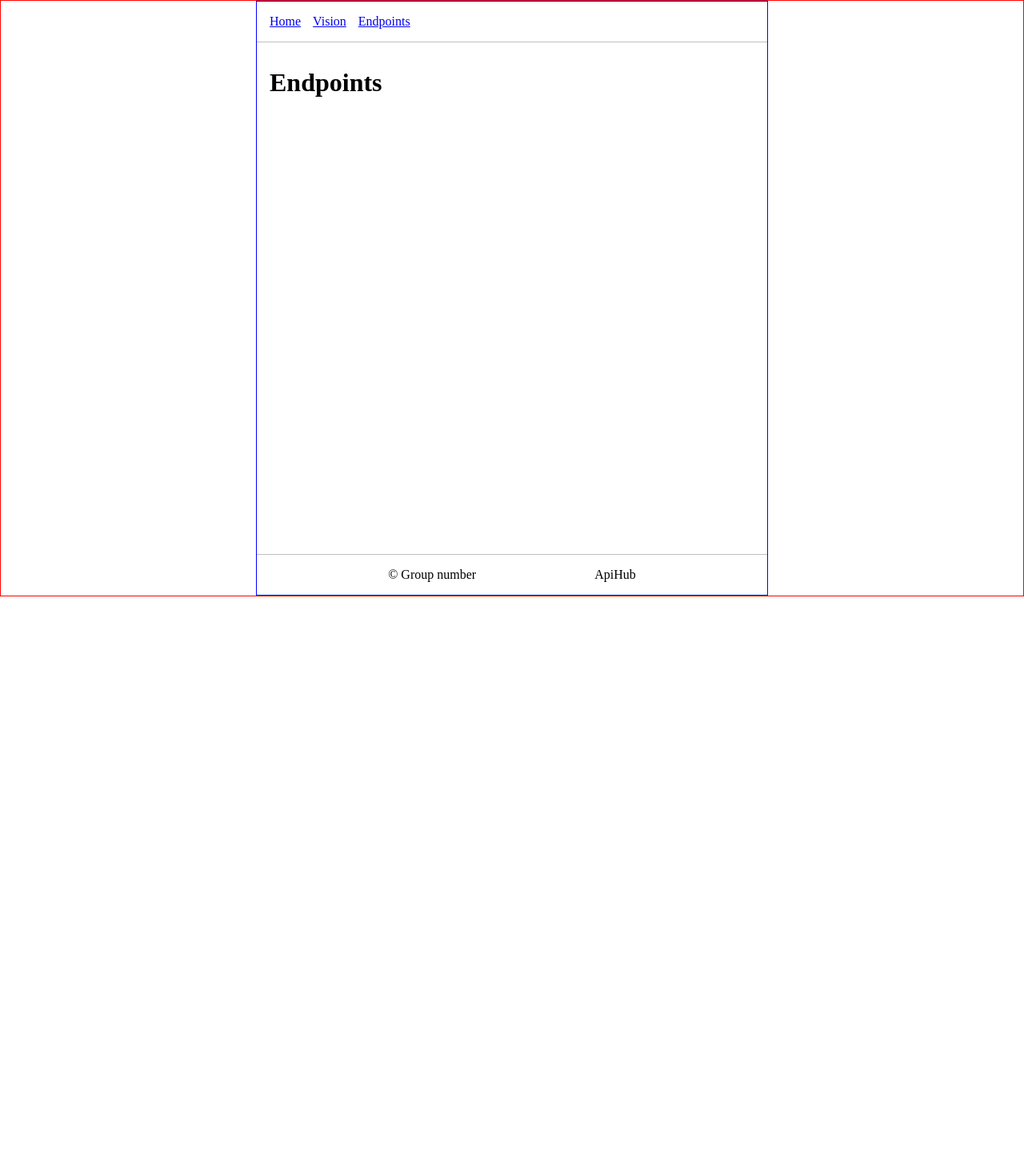
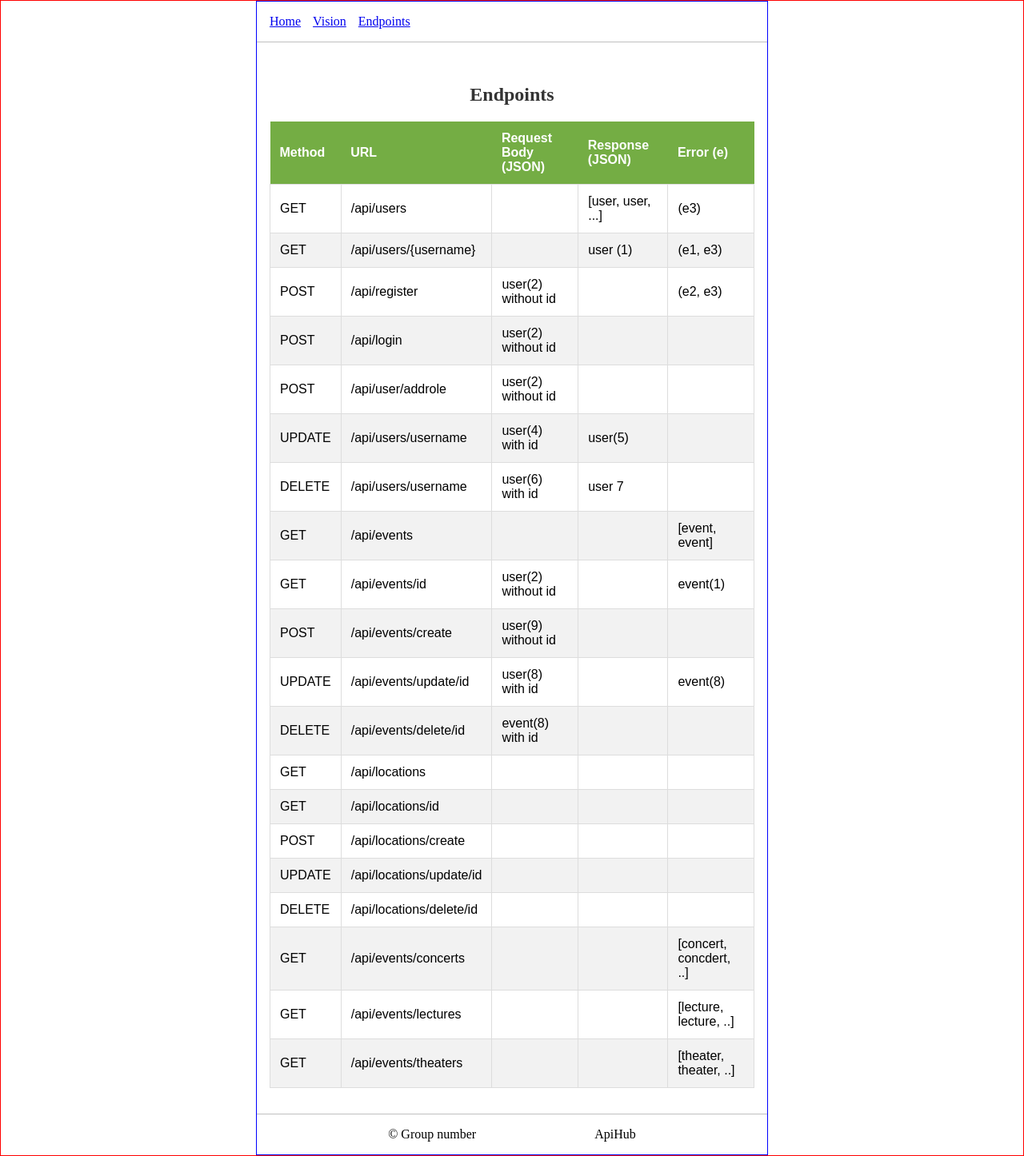
Before and after one commit to Jeanette93Cph/apiHub, a React (Vite) app: page /endpoints in a window 1280 px wide. Shown: the whole page at 80% size. Before the commit the page ends 800 px from the top, so only its background shows below. Built offline with nearby package versions, Linux system fonts and the light colour scheme.

Commit message:
api
apidocument i skema

```diff
--- a/src/pages/Endpoints.jsx
+++ b/src/pages/Endpoints.jsx
@@ -1,10 +1,200 @@
+import React from "react";
+import styled from "styled-components";
+
+const Table = styled.table`
+  width: 100%;
+  border-collapse: collapse;
+  margin-top: 20px;
+  font-family: Arial, sans-serif;
+`;
+
+const Th = styled.th`
+  background-color: #74ad44;
+  color: white;
+  padding: 12px;
+  text-align: left;
+`;
+
+const Td = styled.td`
+  border: 1px solid #ddd;
+  padding: 12px;
+`;
+
+const Tr = styled.tr`
+  &:nth-child(even) {
+    background-color: #f2f2f2;
+  }
+  &:hover {
+    background-color: #e0e0e0;
+  }
+`;
+
+const Title = styled.h1`
+  text-align: center;
+  color: #333;
+  font-size: 24px;
+  margin-top: 20px;
+`;
+
 function Endpoints() {
     return (
         <>
-        <h1>Endpoints</h1>
-
+            <Title>Endpoints</Title>
+            <Table>
+                <thead>
+                    <Tr>
+                        <Th>Method</Th>
+                        <Th>URL</Th>
+                        <Th>Request Body (JSON)</Th>
+                        <Th>Response (JSON)</Th>
+                        <Th>Error (e)</Th>
+                    </Tr>
+                </thead>
+                <tbody>
+                    <Tr>
+                        <Td>GET</Td>
+                        <Td>/api/users</Td>
+                        <Td></Td>
+                        <Td>[user, user, ...]</Td>
+                        <Td>(e3)</Td>
+                    </Tr>
+                    <Tr>
+                        <Td>GET</Td>
+                        <Td>/api/users/{'{username}'}</Td>
+                        <Td></Td>
+                        <Td>user (1)</Td>
+                        <Td>(e1, e3)</Td>
+                    </Tr>
+                    <Tr>
+                        <Td>POST</Td>
+                        <Td>/api/register</Td>
+                        <Td>user(2) without id</Td>
+                        <Td></Td>
+                        <Td>(e2, e3)</Td>
+                    </Tr>
+                    <Tr>
+                        <Td>POST</Td>
+                        <Td>/api/login</Td>
+                        <Td>user(2) without id</Td>
+                        <Td></Td>
+                        <Td></Td>
+                    </Tr>
+                    <Tr>
+                        <Td>POST</Td>
+                        <Td>/api/user/addrole</Td>
+                        <Td>user(2) without id</Td>
+                        <Td></Td>
+                        <Td></Td>
+                    </Tr>
+                    <Tr>
+                        <Td>UPDATE</Td>
+                        <Td>/api/users/username</Td>
+                        <Td>user(4) with id</Td>
+                        <Td> user(5)</Td>
+                        <Td></Td>
+                    </Tr>
+                    <Tr>
+                        <Td>DELETE</Td>
+                        <Td>/api/users/username</Td>
+                        <Td>user(6) with id</Td>
+                        <Td>user 7</Td>
+                        <Td></Td>
+                    </Tr>
+                    <Tr>
+                        <Td>GET</Td>
+                        <Td>/api/events</Td>
+                        <Td></Td>
+                        <Td></Td>
+                        <Td>[event, event]</Td>
+                    </Tr>
+                    <Tr>
+                        <Td>GET</Td>
+                        <Td>/api/events/id</Td>
+                        <Td>user(2) without id</Td>
+                        <Td></Td>
+                        <Td>event(1)</Td>
+                    </Tr>
+                    <Tr>
+                        <Td>POST</Td>
+                        <Td>/api/events/create</Td>
+                        <Td>user(9) without id</Td>
+                        <Td></Td>
+                        <Td></Td>
+                    </Tr>
+                    <Tr>
+                        <Td>UPDATE</Td>
+                        <Td>/api/events/update/id</Td>
+                        <Td>user(8) with id</Td>
+                        <Td></Td>
+                        <Td>event(8)</Td>
+                    </Tr>
+                    <Tr>
+                        <Td>DELETE</Td>
+                        <Td>/api/events/delete/id</Td>
+                        <Td>event(8) with id</Td>
+                        <Td></Td>
+                        <Td></Td>
+                    </Tr>
+                    <Tr>
+                        <Td>GET</Td>
+                        <Td>/api/locations</Td>
+                        <Td></Td>
+                        <Td></Td>
+                        <Td> </Td>
+                    </Tr>
+                    <Tr>
+                        <Td>GET</Td>
+                        <Td>/api/locations/id</Td>
+                        <Td></Td>
+                        <Td></Td>
+                        <Td></Td>
+                    </Tr>
+                    <Tr>
+                        <Td>POST</Td>
+                        <Td>/api/locations/create</Td>
+                        <Td></Td>
+                        <Td></Td>
+                        <Td></Td>
+                    </Tr>
+                    <Tr>
+                        <Td>UPDATE</Td>
+                        <Td>/api/locations/update/id</Td>
+                        <Td></Td>
+                        <Td></Td>
+                        <Td></Td>
+                    </Tr>
+                    <Tr>
+                        <Td>DELETE</Td>
+                        <Td>/api/locations/delete/id</Td>
+                        <Td></Td>
+                        <Td></Td>
+                        <Td></Td>
+                    </Tr>
+                    <Tr>
+                        <Td>GET</Td>
+                        <Td>/api/events/concerts</Td>
+                        <Td></Td>
+                        <Td></Td>
+                        <Td>[concert, concdert, ..]</Td>
+                    </Tr>
+                    <Tr>
+                        <Td>GET</Td>
+                        <Td>/api/events/lectures</Td>
+                        <Td></Td>
+                        <Td></Td>
+                        <Td>[lecture, lecture, ..]</Td>
+                    </Tr>
+                    <Tr>
+                        <Td>GET</Td>
+                        <Td>/api/events/theaters</Td>
+                        <Td></Td>
+                        <Td></Td>
+                        <Td>[theater, theater, ..]</Td>
+                    </Tr>
+                </tbody>
+            </Table>
         </>
-     );
+    );
 }
 
 export default Endpoints;
--- a/src/pages/Home.jsx
+++ b/src/pages/Home.jsx
@@ -1,7 +1,10 @@
+import picture from '../assets/images/eventpic.png';
+
 function Home() {
     return (
         <>
         <h1>Event recommendation</h1>
+
         <div>
             <a href="https://event.xn--jeanettessgttsche-80bc.dk/api/routes">Deployed API</a>
         </div>
```
Also changed, not shown: src/assets/images/Eventpic.png (added).
